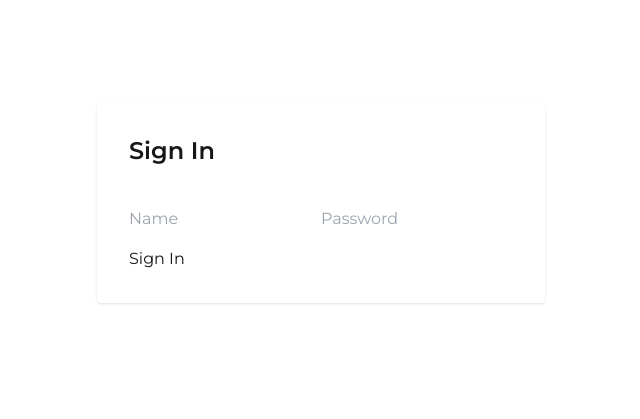
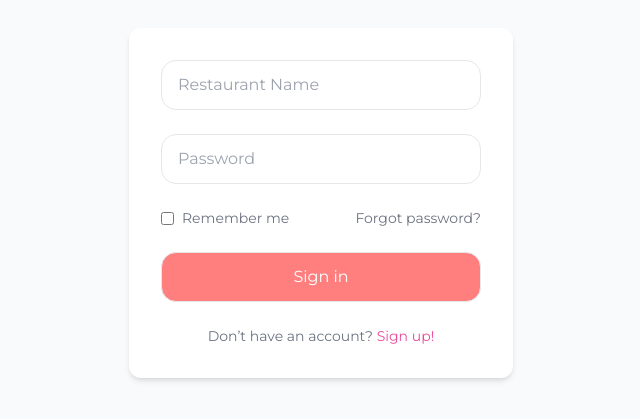
Before and after one commit to bojana-petroska/Plated-Client, a Next.js app: page /restaurant/auth/signin in a window 1280 px wide. Shown: the part 197-616 px from the top of the page, without its empty margins (319-959 px from the left). Built offline with nearby package versions, Linux system fonts and the light colour scheme.

Commit message:
style matching for sign in & sign up page

```diff
--- a/src/app/restaurant/auth/signin/page.tsx
+++ b/src/app/restaurant/auth/signin/page.tsx
@@ -3,6 +3,7 @@ import React, { useState } from 'react';
 import { useRouter } from 'next/navigation';
 import restaurantAuthService from '../../../../services/authRestaurantService';
 import { useRestaurant } from '@/contexts/RestaurantContext';
+import Button from '@/components/Buttons';
 
 const RestaurantSignInPage = () => {
   const router = useRouter();
@@ -36,19 +37,19 @@ const RestaurantSignInPage = () => {
       setError(errorMessage);
     }
   };
+
   return (
-    <div className="flex justify-center items-center h-screen">
-      <div className="w-full max-w-md p-8 bg-white rounded shadow">
-        <h2 className="text-2xl font-bold mb-6">Sign In</h2>
-        {error && <p className="text-red-500">{error}</p>}
-        <form onSubmit={handleSignIn} className="space-y-4">
+    <div className="flex justify-center items-center h-screen bg-gray-50">
+      <div className="w-full max-w-sm p-8 bg-white rounded-xl shadow-md">
+        {error && <p className="text-red-500 text-center mb-4">{error}</p>}
+        <form onSubmit={handleSignIn} className="space-y-6">
           <input
             type="text"
-            placeholder="Name"
+            placeholder="Restaurant Name"
             value={name}
             onChange={(e) => setName(e.target.value)}
             required
-            className="input-class"
+            className="w-full px-4 py-3 border rounded-[15px] focus:ring-2 focus:ring-pink-400"
           />
           <input
             type="password"
@@ -56,12 +57,27 @@ const RestaurantSignInPage = () => {
             value={password}
             onChange={(e) => setPassword(e.target.value)}
             required
-            className="input-class"
+            className="w-full px-4 py-3 border rounded-[15px] focus:ring-2 focus:ring-pink-400"
           />
-          <button type="submit" className="btn-class">
-            Sign In
+          <div className="flex justify-between items-center text-sm text-gray-500">
+            <label className="flex items-center space-x-2">
+              <input type="checkbox" className="rounded" />
+              <span>Remember me</span>
+            </label>
+            <button type="button" className="hover:underline">
+              Forgot password?
+            </button>
+          </div>
+          <Button text="Sign in" type="pink" onClick={() => {}} />
+        </form>
+        <p className="text-center mt-6 text-sm text-gray-500">
+          Don’t have an account?{' '}
+          <button
+            onClick={() => router.push('/restaurant/auth/signup')}
+            className="text-pink-500 hover:underline">
+            Sign up!
           </button>
-        </form>
+        </p>
       </div>
     </div>
   );
--- a/src/app/restaurant/auth/signup/page.tsx
+++ b/src/app/restaurant/auth/signup/page.tsx
@@ -3,16 +3,23 @@ import React, { useState } from 'react';
 import { useRouter } from 'next/navigation';
 import restaurantAuthService from '../../../../services/authRestaurantService';
 import { useRestaurant } from '@/contexts/RestaurantContext';
+import Button from '@/components/Buttons';
 
 const RestaurantSignUpPage = () => {
   const router = useRouter();
   const { setRestaurantId } = useRestaurant();
   const [name, setName] = useState('');
   const [password, setPassword] = useState('');
+  const [repeatPassword, setRepeatPassword] = useState('');
   const [error, setError] = useState('');
 
   const handleSignUp = async (e: React.FormEvent) => {
     e.preventDefault();
+
+    if (password !== repeatPassword) {
+      setError('Passwords do not match!');
+      return;
+    }
 
     try {
       const signUpResponse = await restaurantAuthService.signup({
@@ -44,18 +51,17 @@ const RestaurantSignUpPage = () => {
   };
 
   return (
-    <div className="flex justify-center items-center h-screen">
-      <div className="w-full max-w-md p-8 bg-white rounded shadow">
-        <h2 className="text-2xl font-bold mb-6">Sign Up</h2>
-        {error && <p className="text-red-500">{error}</p>}
+    <div className="flex justify-center items-center h-screen bg-gray-50">
+      <div className="w-full max-w-sm p-8 bg-white rounded-xl shadow-md">
+        {error && <p className="text-red-500 text-center mb-4">{error}</p>}
         <form onSubmit={handleSignUp} className="space-y-4">
           <input
             type="text"
-            placeholder="Name"
+            placeholder="Restaurant Name"
             value={name}
             onChange={(e) => setName(e.target.value)}
             required
-            className="input-class"
+            className="w-full px-4 py-3 border rounded-lg focus:ring-2 focus:ring-pink-400"
           />
           <input
             type="password"
@@ -63,12 +69,26 @@ const RestaurantSignUpPage = () => {
             value={password}
             onChange={(e) => setPassword(e.target.value)}
             required
-            className="input-class"
+            className="w-full px-4 py-3 border rounded-lg focus:ring-2 focus:ring-pink-400"
           />
-          <button type="submit" className="btn-class">
-            Sign Up
+          <input
+            type="password"
+            placeholder="Confirm password"
+            value={repeatPassword}
+            onChange={(e) => setRepeatPassword(e.target.value)}
+            required
+            className="w-full px-4 py-3 border rounded-lg focus:ring-2 focus:ring-pink-400"
+          />
+          <Button text="Sign up" type="pink" onClick={() => {}} />
+        </form>
+        <p className="text-center mt-6 text-sm text-gray-500">
+          Already have an account?{' '}
+          <button
+            onClick={() => router.push('/restaurant/auth/signin')}
+            className="text-pink-500 hover:underline">
+            Sign in!
           </button>
-        </form>
+        </p>
       </div>
     </div>
   );
```
